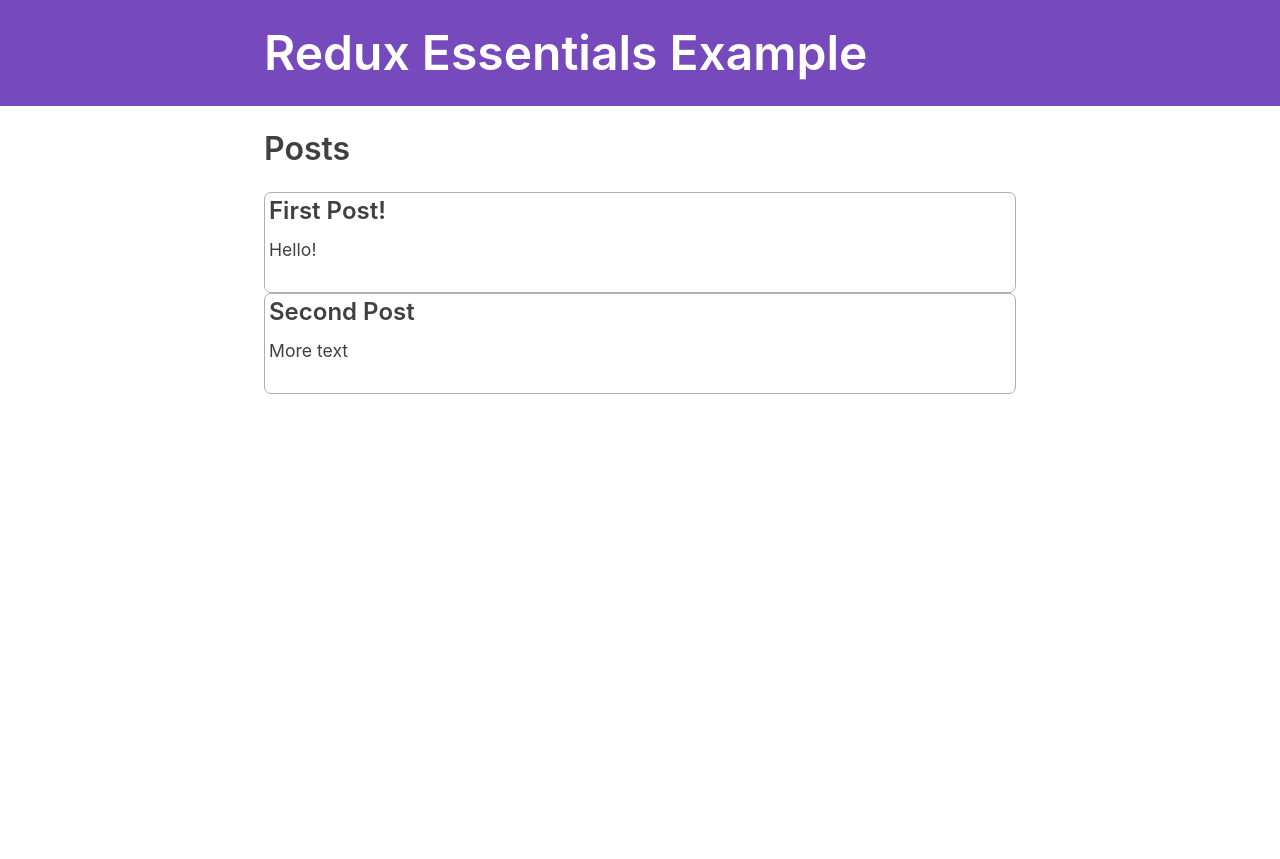
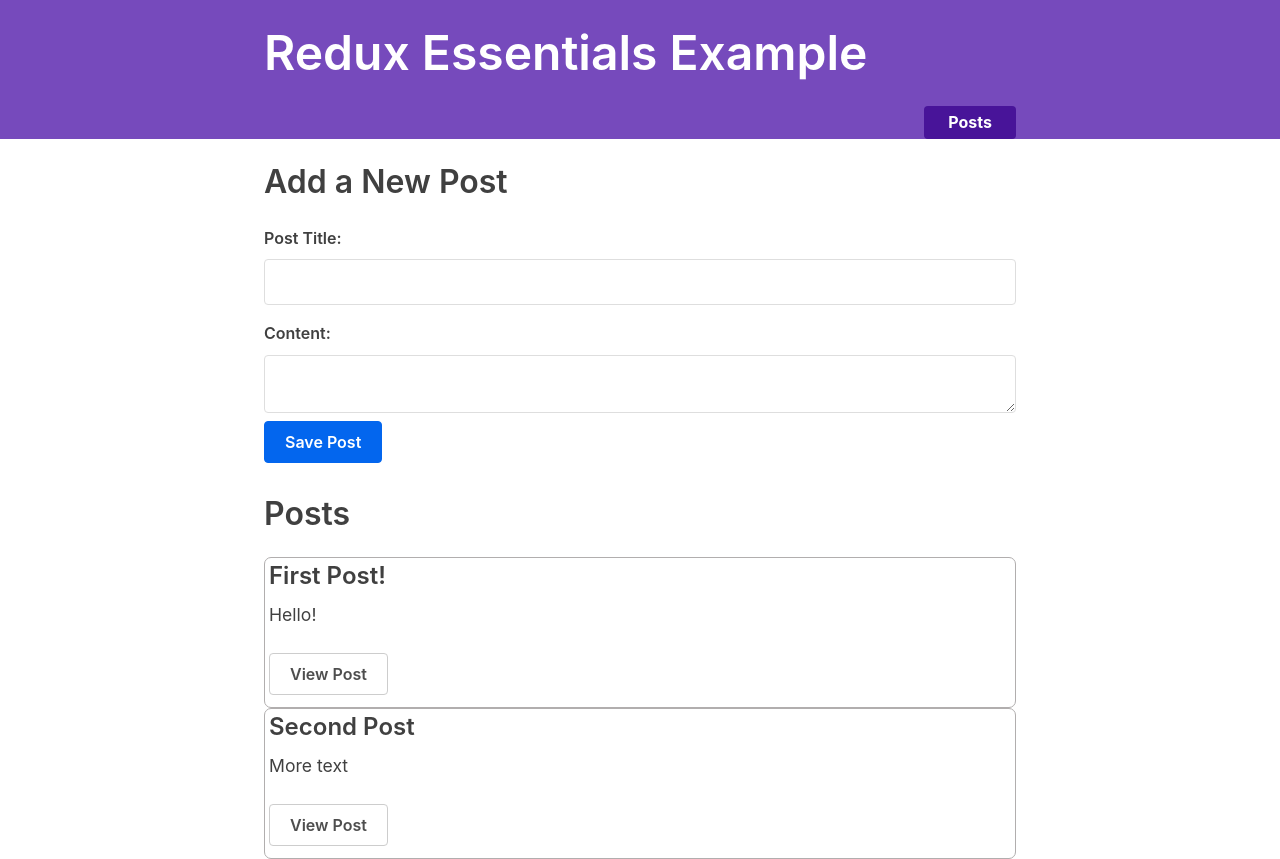
Before and after one commit to BurakCaglar/redux-crud, a React (Create React App) app: page / in a window 1280 px wide. Before the commit the page ends 800 px from the top, so only its background shows below. Built offline with nearby package versions, Linux system fonts and the light colour scheme; what miragejs, txtgen would draw is missing.

Commit message:
addpost, editpost

```diff
--- a/src/App.js
+++ b/src/App.js
@@ -6,7 +6,10 @@
   Redirect,
 } from 'react-router-dom'
 import { Navbar } from './app/Navbar'
+import AddPostForm from './features/posts/AddPostForm'
 import { PostsList } from './features/posts/PostsList'
+import SinglePostPage from './features/posts/SinglePostPage'
+import EditPostForm from './features/posts/EditPostForm'
 
 function App() {
   return (
@@ -19,10 +22,13 @@
             path="/"
             render={() => (
               <React.Fragment>
+                <AddPostForm />
                 <PostsList />
               </React.Fragment>
             )}
           />
+          <Route exact path="/posts/:postId" component={SinglePostPage} />
+          <Route exact path="/editPost/:postId" component={EditPostForm} />
           <Redirect to="/" />
         </Switch>
       </div>
--- a/src/app/Navbar.js
+++ b/src/app/Navbar.js
@@ -1,4 +1,5 @@
 import React from 'react'
+import { Link } from 'react-router-dom'
 
 export const Navbar = () => {
   return (
@@ -8,6 +9,7 @@
 
         <div className="navContent">
           <div className="navLinks"></div>
+          <Link to="/">Posts</Link>
         </div>
       </section>
     </nav>
--- a/src/app/store.js
+++ b/src/app/store.js
@@ -1,5 +1,5 @@
 import { configureStore } from '@reduxjs/toolkit'
-import postsReducer from '../features/posts/postSlice'
+import postsReducer from '../features/posts/postsSlice'
 
 export default configureStore({
   reducer: {
--- /dev/null
+++ b/src/features/posts/AddPostForm.js
@@ -0,0 +1,55 @@
+import React, { useState } from 'react'
+import { postAdded } from './postsSlice'
+import { useDispatch } from 'react-redux'
+import { nanoid } from '@reduxjs/toolkit'
+
+const AddPostForm = () => {
+  const [title, setTitle] = useState('')
+  const [content, setContent] = useState('')
+  const dispatch = useDispatch()
+
+  const onTitleChanged = (e) => setTitle(e.target.value)
+  const onContentChanged = (e) => setContent(e.target.value)
+
+  const savePost = () => {
+    if (title && content) {
+      dispatch(
+        postAdded({
+          id: nanoid(),
+          title,
+          content,
+        })
+      )
+      setTitle('')
+      setContent('')
+    }
+  }
+
+  return (
+    <section>
+      <h2>Add a New Post</h2>
+      <form>
+        <label htmlFor="postTitle">Post Title:</label>
+        <input
+          type="text"
+          id="postTitle"
+          name="postTitle"
+          value={title}
+          onChange={onTitleChanged}
+        />
+        <label htmlFor="postContent">Content:</label>
+        <textarea
+          id="postContent"
+          name="postContent"
+          value={content}
+          onChange={onContentChanged}
+        />
+        <button type="button" onClick={savePost}>
+          Save Post
+        </button>
+      </form>
+    </section>
+  )
+}
+
+export default AddPostForm
--- /dev/null
+++ b/src/features/posts/EditPostForm.js
@@ -0,0 +1,63 @@
+import React, { useState } from 'react'
+import { useSelector, useDispatch } from 'react-redux'
+import { useHistory } from 'react-router-dom'
+import { postUpdated } from './postsSlice'
+
+const EditPostForm = ({ match }) => {
+  const { postId } = match.params
+
+  const post = useSelector((state) =>
+    state.posts.find((post) => post.id === postId)
+  )
+
+  const [title, setTitle] = useState(post.title)
+  const [content, setContent] = useState(post.content)
+
+  const dispatch = useDispatch()
+  const history = useHistory()
+
+  const onTitleChanged = (e) => setTitle(e.target.value)
+  const onContentChanged = (e) => setContent(e.target.value)
+
+  const onSavePostClicked = () => {
+    if (title && content) {
+      dispatch(
+        postUpdated({
+          id: postId,
+          title: title,
+          content: content,
+        })
+      )
+      history.push(`/posts/${postId}`)
+    }
+  }
+
+  return (
+    <section>
+      <h2>Edit Post</h2>
+      <form>
+        <label htmlFor="postTitle">Post Title:</label>
+        <input
+          type="text"
+          id="postTitle"
+          name="postTitle"
+          placeholder="What's on your mind?"
+          value={title}
+          onChange={onTitleChanged}
+        />
+        <label htmlFor="postContent">Content:</label>
+        <textarea
+          id="postContent"
+          name="postContent"
+          value={content}
+          onChange={onContentChanged}
+        />
+      </form>
+      <button type="button" onClick={onSavePostClicked}>
+        Save Post
+      </button>
+    </section>
+  )
+}
+
+export default EditPostForm
--- a/src/features/posts/PostsList.js
+++ b/src/features/posts/PostsList.js
@@ -1,5 +1,6 @@
 import React from 'react'
 import { useSelector } from 'react-redux'
+import { Link } from 'react-router-dom'
 
 export const PostsList = () => {
   const posts = useSelector((state) => state.posts)
@@ -8,6 +9,9 @@
     <article className="post-excerpt" key={post.id}>
       <h3>{post.title}</h3>
       <p className="post-content">{post.content.substring(0, 100)}</p>
+      <Link to={`/posts/${post.id}`} className="button muted-button">
+        View Post
+      </Link>
     </article>
   ))
 
--- /dev/null
+++ b/src/features/posts/SinglePostPage.js
@@ -0,0 +1,31 @@
+import React from 'react'
+import { useSelector } from 'react-redux'
+import { Link } from 'react-router-dom'
+
+const SinglePostPage = ({ match }) => {
+  const { postId } = match.params
+
+  const post = useSelector((state) =>
+    state.posts.find((post) => post.id === postId)
+  )
+
+  if (!post) {
+    return (
+      <section>
+        <h2>Post not found!</h2>
+      </section>
+    )
+  }
+
+  return (
+    <section>
+      <article className="post">
+        <h2>{post.title}</h2>
+        <p className="post-content">{post.content}</p>
+        <Link to={`/editPost/${post.id}`}>Edit Post</Link>
+      </article>
+    </section>
+  )
+}
+
+export default SinglePostPage
--- a/src/features/posts/postSlice.js
+++ /dev/null
@@ -1,14 +0,0 @@
-import { createSlice } from '@reduxjs/toolkit'
-
-const initialState = [
-  { id: '1', title: 'First Post!', content: 'Hello!' },
-  { id: '2', title: 'Second Post', content: 'More text' },
-]
-
-const postsSlice = createSlice({
-  name: 'posts',
-  initialState,
-  reducers: {},
-})
-
-export default postsSlice.reducer
--- /dev/null
+++ b/src/features/posts/postsSlice.js
@@ -0,0 +1,28 @@
+import { createSlice } from '@reduxjs/toolkit'
+
+const initialState = [
+  { id: '1', title: 'First Post!', content: 'Hello!' },
+  { id: '2', title: 'Second Post', content: 'More text' },
+]
+
+const postsSlice = createSlice({
+  name: 'posts',
+  initialState,
+  reducers: {
+    postAdded: (state, action) => {
+      state.push(action.payload)
+    },
+    postUpdated: (state, action) => {
+      const { id, title, content } = action.payload
+      const existingPost = state.find((post) => post.id === id)
+      if (existingPost) {
+        existingPost.title = title
+        existingPost.content = content
+      }
+    },
+  },
+})
+
+export const { postAdded, postUpdated } = postsSlice.actions
+
+export default postsSlice.reducer
```
